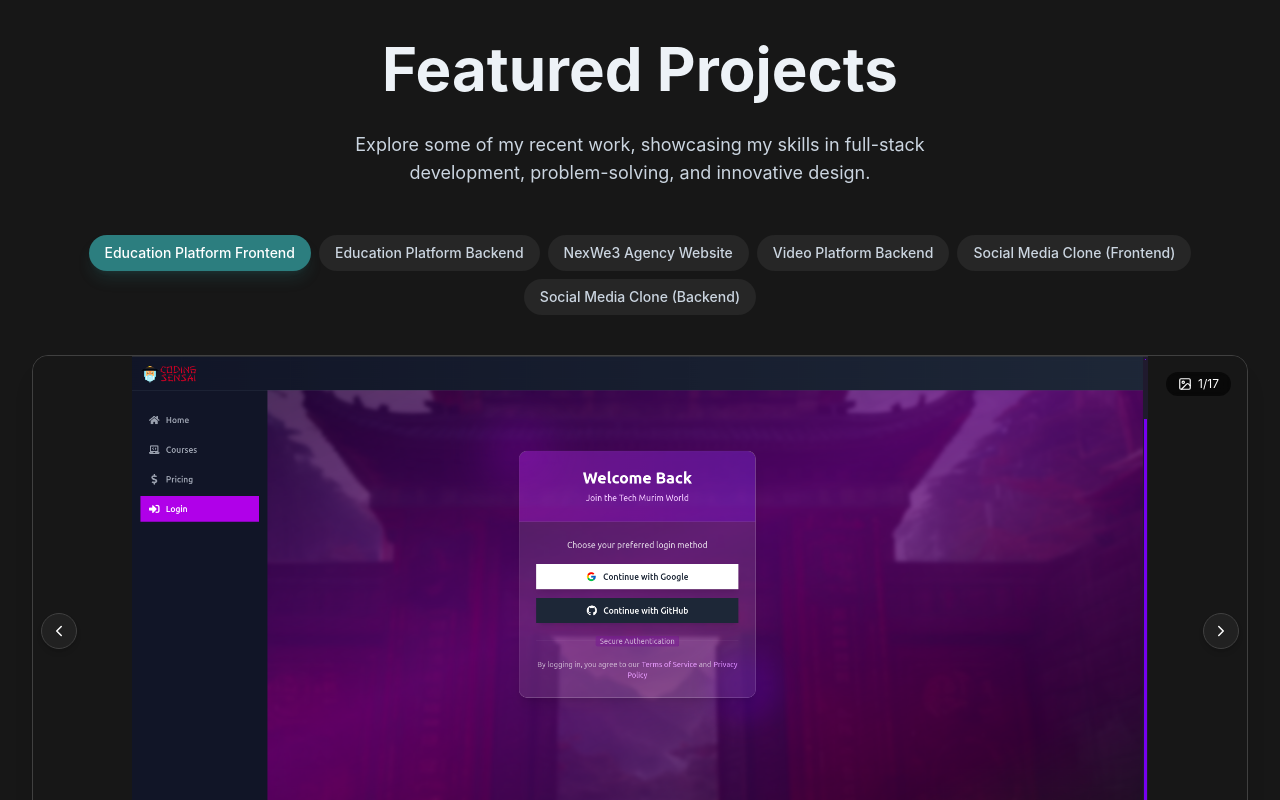
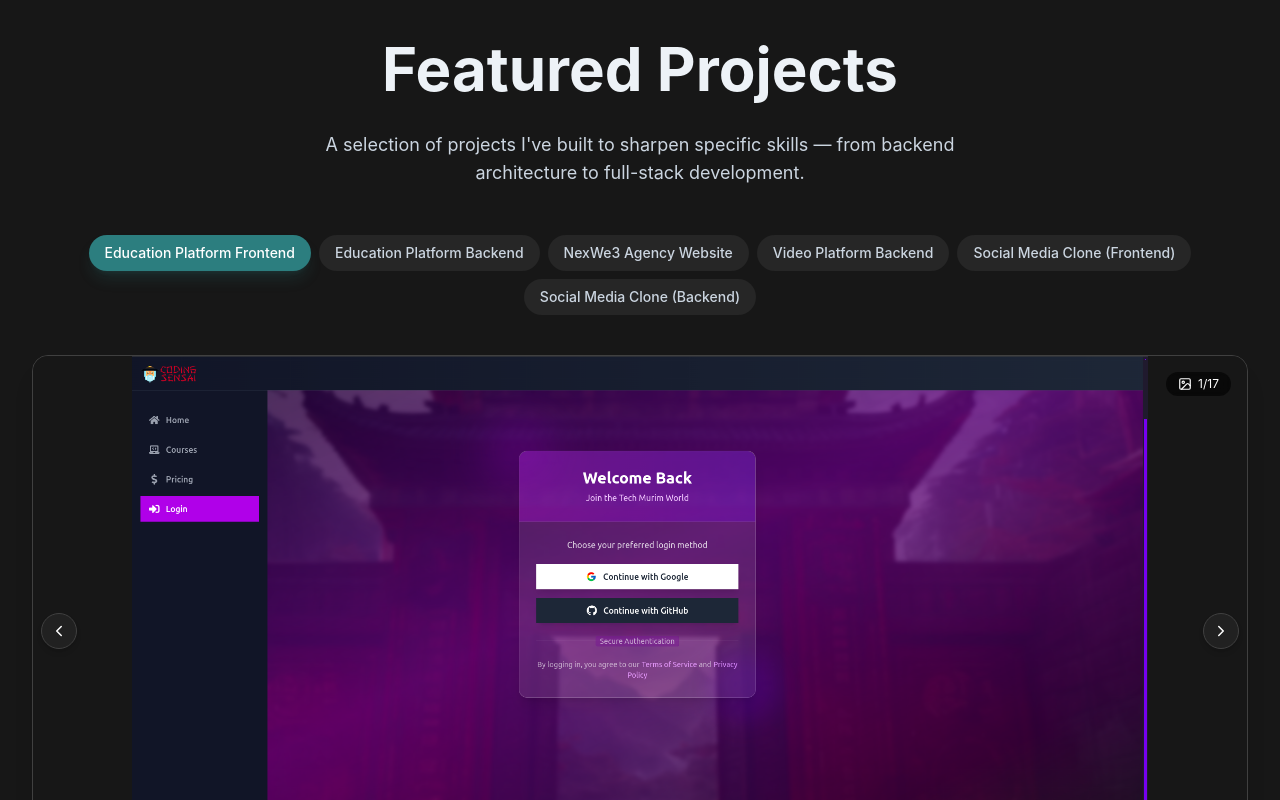
Before and after one commit to AhmadOsama9/My-Portfolio, a React (Vite) app: page / in a window 1280 px wide. Shown: the part 2700-3500 px from the top of the page. Built offline with nearby package versions, Linux system fonts and the light colour scheme.

Commit message:
Update footer

```diff
--- a/src/components/Footer.jsx
+++ b/src/components/Footer.jsx
@@ -39,7 +39,7 @@ const Footer = () => {
           <div className="md:col-span-5">
             <h3 className="text-xl sm:text-2xl md:text-3xl lg:text-4xl xl:text-5xl font-bold text-white mb-4">Ahmed Osama</h3>
             <p className="text-sm sm:text-base md:text-lg text-neutral-400 mb-6 leading-relaxed">
-              Backend engineer focused on building scalable, reliable systems using AWS and serverless architectures, with an interest in AI-driven products.
+              Backend engineer building scalable, production systems on AWS and serverless architectures — with a growing focus on applied AI.
             </p>
 
             <div className="flex space-x-4 mb-8">
--- a/src/components/Project.jsx
+++ b/src/components/Project.jsx
@@ -79,8 +79,7 @@ const Projects = () => {
             Featured Projects
           </h2>
           <p className="text-lg text-neutral-300 max-w-2xl mx-auto mt-4">
-            Explore some of my recent work, showcasing my skills in full-stack development,
-            problem-solving, and innovative design.
+            A selection of projects I've built to sharpen specific skills — from backend architecture to full-stack development.
           </p>
         </motion.div>
 
```
